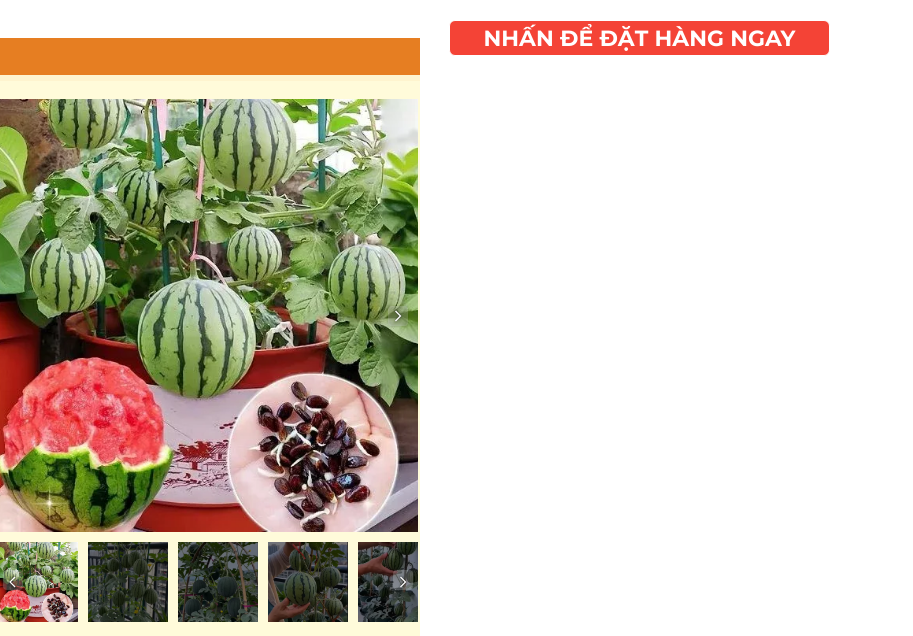
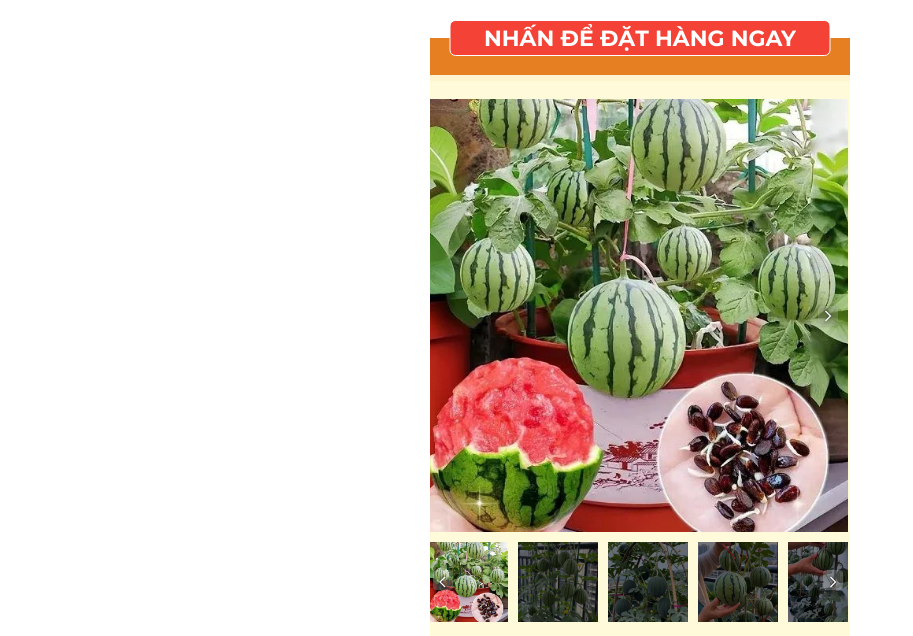
Before and after one commit to ducanhtran727/dua-hau-tao, a plain HTML site: page dist/index.html in a window 1280 px wide. Shown: the top 636 px of the page, without its empty margins (0-913 px from the left). Drawn offline with Linux system fonts and the light colour scheme.

Commit message:
Update Site source

```diff
--- a/dist/page.css
+++ b/dist/page.css
@@ -9,7 +9,14 @@ html, body {
 
 .pageview {
   width: 420px;
+  margin-inline: auto;
   zoom: var(--page-scale);
+}
+
+#w-rdrgi7ww {
+  right: auto;
+  left: 50%;
+  translate: -50% 0;
 }
 
 .pageview [role="button"] {
```
